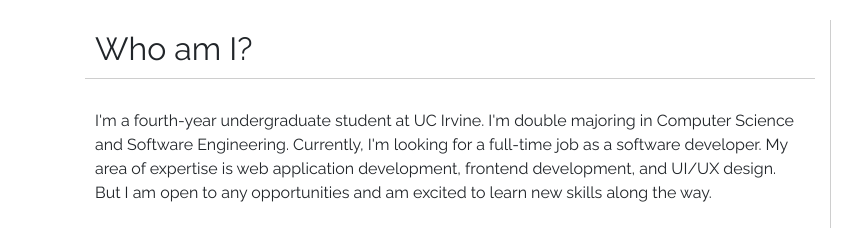
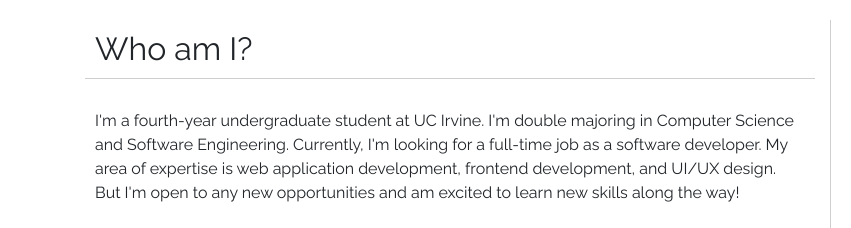
Before and after one commit to Mescetina/Mescetina.github.io, a plain HTML site: page index.html in a window 1280 px wide. Shown: the part 161-389 px from the top of the page, 0-851 px from the left. Drawn offline with nearby package versions, Linux system fonts and the light colour scheme.

Commit message:
fix typo

```diff
--- a/index.html
+++ b/index.html
@@ -82,7 +82,7 @@ EMAIL: yingyuy@uci.edu
             I'm a fourth-year undergraduate student at UC Irvine. I'm double majoring in Computer Science
             and Software Engineering. Currently, I'm looking for a full-time job as a software developer.
             My area of expertise is web application development, frontend development, and UI/UX design.
-            But I am open to any opportunities and am excited to learn new skills along the way.
+            But I'm open to any new opportunities and am excited to learn new skills along the way!
           </p>
         </div>
 
```
